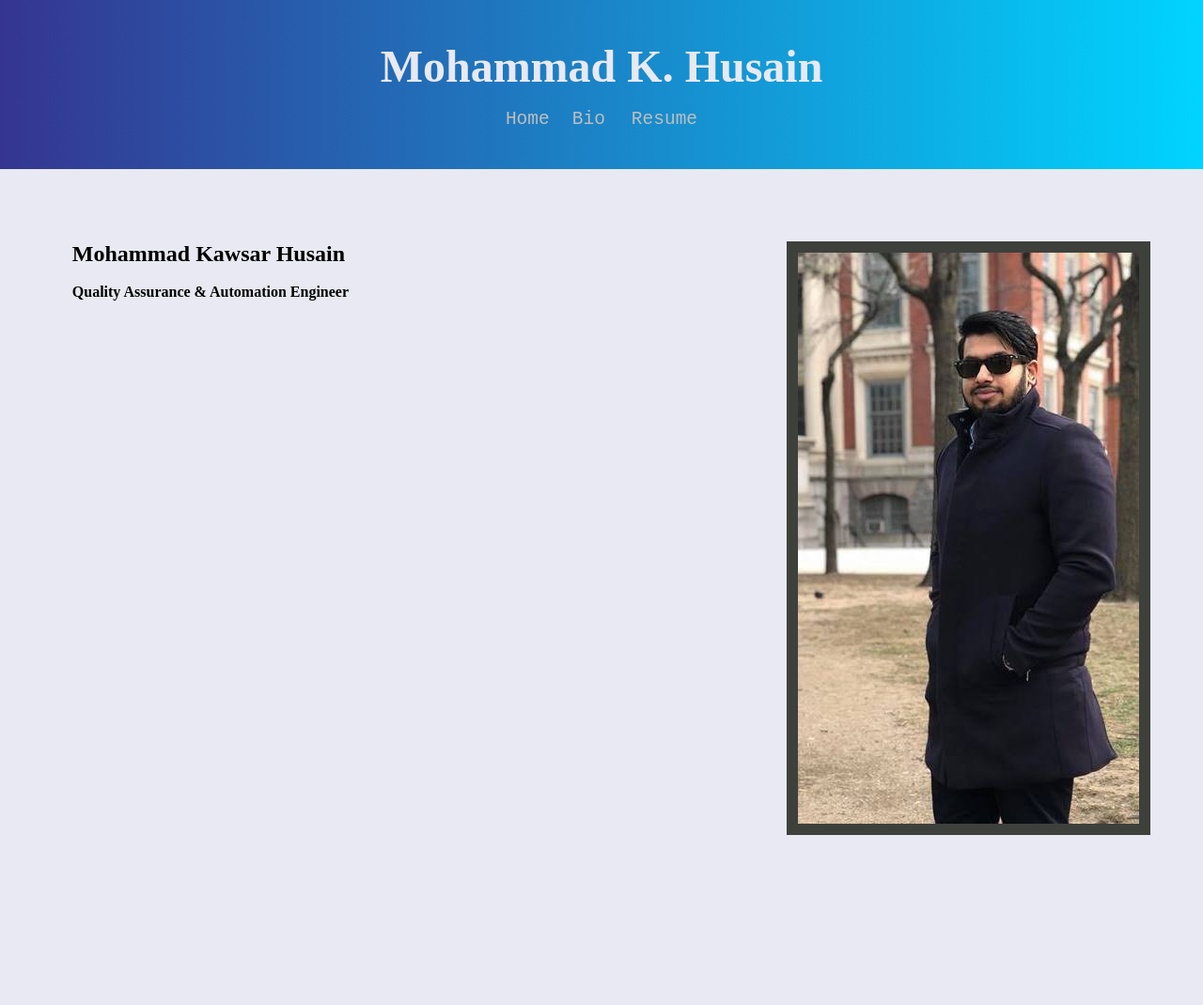
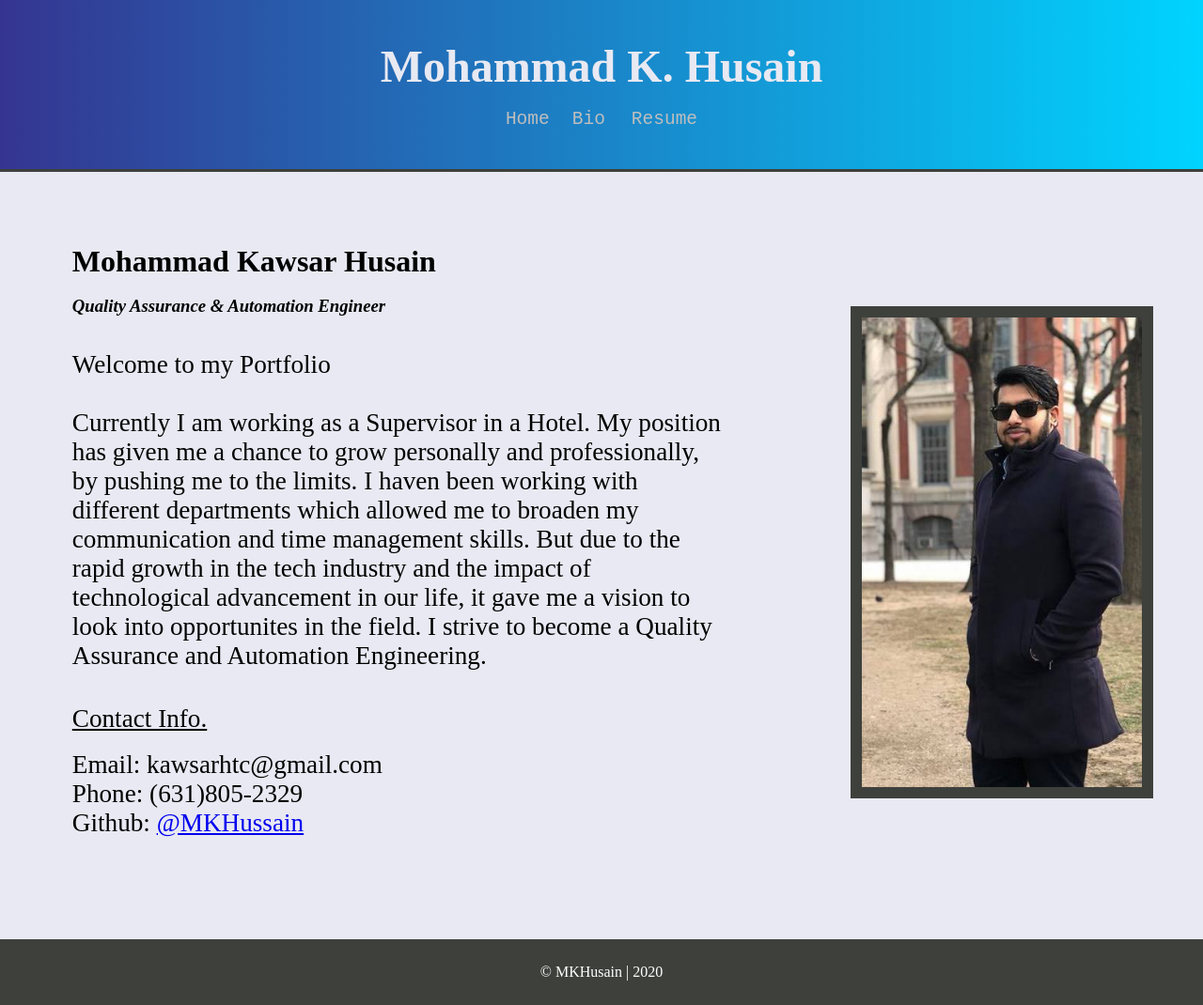
Before and after one commit to MKHusain/portfolio, a plain HTML site: page index.html in a window 1280 px wide. Shown: the whole page at 94% size. Before the commit the page ends 893 px from the top, so only its background shows below. Drawn offline with Linux system fonts and the light colour scheme.

Commit message:
html project done

```diff
--- a/index.html
+++ b/index.html
@@ -15,8 +15,16 @@
 
 <div id="leftBox">
 <h2>Mohammad Kawsar Husain</h2><br>
-<h4>Quality Assurance & Automation Engineer</h4> <br><br>
-<p>
+<h3><i>Quality Assurance & Automation Engineer</i></h3> <br><br>
+<p>Welcome to my Portfolio<br><br> Currently I am working as a Supervisor in a Hotel. My position
+  has given me a chance to grow personally and professionally, by pushing me to the limits. I haven been
+  working with different departments which allowed me to broaden my communication and time management
+  skills. But due to the rapid growth in the tech industry and the impact of technological advancement in our
+  life, it gave me a vision to look into opportunites in the field. I strive to become a Quality Assurance and Automation Engineering.
+</p>
+<br><br>
+<p><u>Contact Info.</u></p><br>
+<p>Email: kawsarhtc@gmail.com <br>Phone: (631)805-2329<br>Github: <a href="https://github.com/MKHusain" target="_blank">@MKHussain</a>
 </div>
 
 <div id="rightBox">
@@ -26,6 +34,11 @@
 </div>
 
 </div>
+<br><br><br><br><br><br>
+<div id="footer">
+  <p style="color: #ffffff;">&copy; MKHusain | 2020 </p>
+
+</div>
 
 </body>
 </html>
--- a/style.css
+++ b/style.css
@@ -22,11 +22,15 @@ background: linear-gradient(90deg, rgba(9,9,121,0.8029586834733894) 0%, rgba(0,2
   flex-flow:column nowrap;
   justify-content: center;
   align-items: center;
+  border-bottom: 3px solid var(--black);
 }
 
 h1 {
   font-size: 3em;
   color: var(--white);
+}
+h2 {
+  font-size: 2em;
 }
 
 #header > p > a {
@@ -36,9 +40,13 @@ h1 {
   color: var(--grey);
 }
 
+#header > p > a:hover {
+  color: orange;
+}
+
 #bio {
   width: 100%;
-  height: 100;
+  height: 100%;
   display: flex;
   flex-flow: row nowrap;
   justify-content: center;
@@ -48,7 +56,7 @@ h1 {
 }
 #leftBox {
   width:100%;
-  height: 500px;
+  height: 100%;
   margin-left: 6%;
 }
 
@@ -59,4 +67,21 @@ h1 {
 }
 #pic {
   border: 12px solid var(--black);
+  width: auto;
+  height: 500px
 }
+
+#leftBox > p {
+  width: 700px;
+  font-size: 1.7em;
+}
+
+#footer {
+  width: 100%;
+  height: 70px;
+  background-color: var(--black);
+  display: flex;
+  flex-flow: row nowrap;
+  justify-content: center;
+  align-items: center;
+}
```
